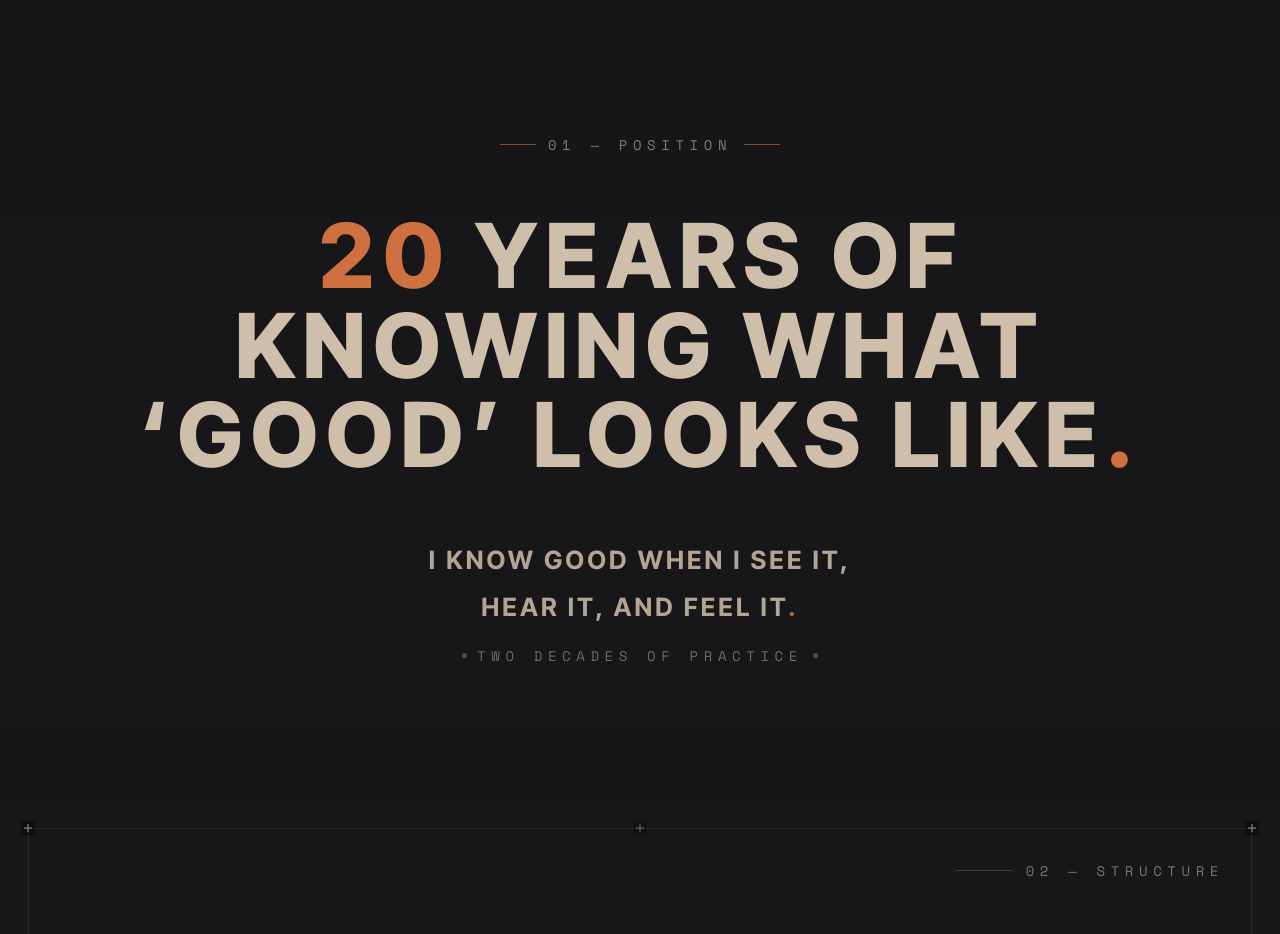
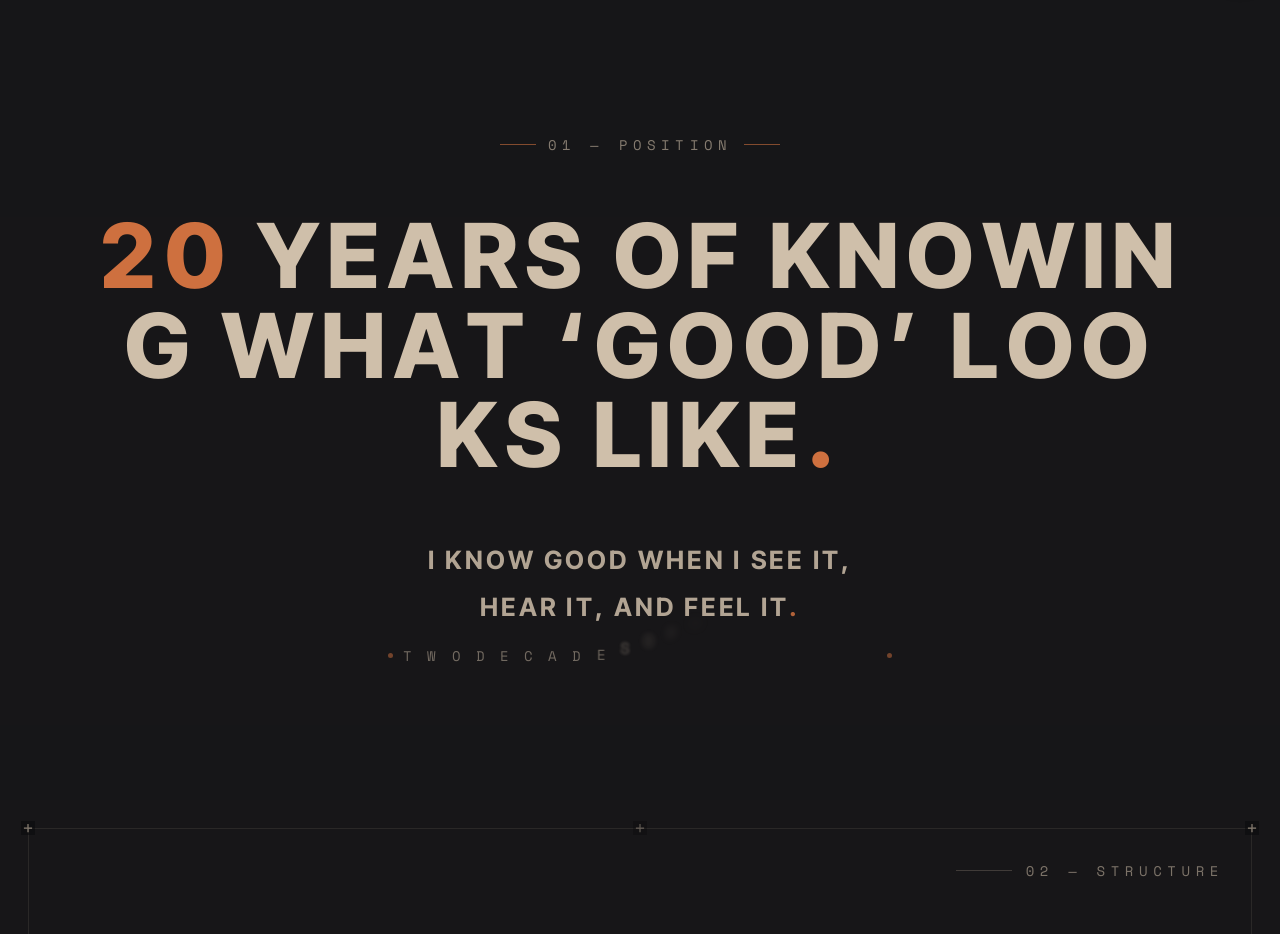
Before and after one commit to Jeffo32/wolfe-co-landing, a React (Vite) app: page / in a window 1280 px wide. Shown: the part 800-1734 px from the top of the page. Built offline with nearby package versions, Linux system fonts and the light colour scheme.

Commit message:
feat(statement): scroll-driven letter-by-letter staggered reveal

```diff
--- a/src/App.jsx
+++ b/src/App.jsx
@@ -4,6 +4,7 @@ import SectionMedia from './components/SectionMedia.jsx';
 import BackgroundEditor from './components/BackgroundEditor.jsx';
 import WolfeMark from './components/WolfeMark.jsx';
 import { useMedia } from './media/MediaContext.jsx';
+import { makeSplitter } from './components/SplitText.jsx';
 
 // ---------- DIVISIONS HUB (concentric rings + sparkles) ----------
 const DivisionsHub = () => (
@@ -136,6 +137,36 @@ export default function WolfeCoLanding() {
   );
 }
 
+// Hook: drives an entrance progress on `ref` based on how far the nearest
+// <section> has entered the viewport. Sets CSS var --p (0 → 1).
+// 0 = section's top edge is one full viewport below the top.
+// 1 = section's top edge has reached the top of the viewport.
+function useScrollEnter(ref, { throw_ = 1 } = {}) {
+  useEffect(() => {
+    let raf = 0;
+    const apply = () => {
+      raf = 0;
+      const el = ref.current;
+      if (!el) return;
+      const section = el.closest('section') || el;
+      const vh = window.innerHeight || 1;
+      const rect = section.getBoundingClientRect();
+      const p = Math.max(0, Math.min(1, (vh - rect.top) / (vh * throw_)));
+      el.style.setProperty('--p', p.toFixed(4));
+    };
+    const onScroll = () => {
+      if (raf) return;
+      raf = requestAnimationFrame(apply);
+    };
+    window.addEventListener('scroll', onScroll, { passive: true });
+    apply();
+    return () => {
+      window.removeEventListener('scroll', onScroll);
+      if (raf) cancelAnimationFrame(raf);
+    };
+  }, [ref, throw_]);
+}
+
 // Hook: drives a 3D tilt-up on `ref` based on how far the nearest <section> has
 // scrolled past the top of the viewport. Sets CSS vars --tilt and --lift.
 function useScrollTilt(ref, { maxTilt = 22, maxLift = -14, throw_ = 0.6 } = {}) {
@@ -165,6 +196,40 @@ function useScrollTilt(ref, { maxTilt = 22, maxLift = -14, throw_ = 0.6 } = {})
   }, [ref, maxTilt, maxLift, throw_]);
 }
 
+const StatementInner = React.forwardRef(function StatementInner(_, ref) {
+  const split = makeSplitter();
+  return (
+    <div className="wc-statement-inner wc-tilt-target wc-reveal-stage" ref={ref}>
+      <div className="wc-statement-eyebrow">
+        <span className="wc-rule-36" />
+        <span>{split('01 — Position')}</span>
+        <span className="wc-rule-36" />
+      </div>
+
+      <h1 className="wc-statement-line">
+        <span className="wc-statement-num">{split('20')}</span>
+        {split(' Years Of Knowing What ')}
+        {split('‘Good’')}
+        {split(' Looks Like')}
+        <span className="wc-period">{split('.')}</span>
+      </h1>
+
+      <div className="wc-credo">
+        <span className="wc-credo-line">{split('I Know Good When I See It,')}</span>
+        <span className="wc-credo-line">
+          {split('Hear It, And Feel It')}
+          <span className="wc-period">{split('.')}</span>
+        </span>
+        <span className="wc-credo-foot">
+          <span className="wc-ochre-dot" />
+          {split('Two Decades Of Practice')}
+          <span className="wc-ochre-dot" />
+        </span>
+      </div>
+    </div>
+  );
+});
+
 function Landing() {
   const { textScale, tagY } = useMedia();
   const heroMarkRef = useRef(null);
@@ -172,6 +237,7 @@ function Landing() {
 
   useScrollTilt(heroMarkRef);
   useScrollTilt(statementRef, { maxTilt: 18, maxLift: -10 });
+  useScrollEnter(statementRef);
 
   useEffect(() => {
     let meta = document.querySelector('meta[name="viewport"]');
@@ -279,6 +345,30 @@ function Landing() {
         #statement {
           perspective: 1400px;
           perspective-origin: 50% 60%;
+        }
+
+        /* ---------- LETTER-BY-LETTER REVEAL ---------- */
+        .wc-reveal-stage {
+          --p: 0;
+          --step: 0.009;   /* progress units between consecutive letters starting */
+          --rev: 0.05;     /* progress duration of a single letter's reveal */
+        }
+        .wc-letter {
+          display: inline-block;
+          --start: calc(var(--i, 0) * var(--step));
+          --r: clamp(0, calc((var(--p) - var(--start)) / var(--rev)), 1);
+          opacity: var(--r);
+          transform:
+            scale(calc(1 + (1 - var(--r)) * 0.55))
+            translateY(calc((1 - var(--r)) * -28px))
+            rotateX(calc((1 - var(--r)) * 35deg));
+          transform-origin: 50% 60%;
+          filter: blur(calc((1 - var(--r)) * 6px));
+          transition:
+            opacity 90ms linear,
+            transform 90ms cubic-bezier(0.18, 0.7, 0.28, 1),
+            filter 90ms linear;
+          will-change: transform, opacity, filter;
         }
         .wc-hero-co {
           font-family: 'Space Mono', monospace;
@@ -1342,27 +1432,7 @@ function Landing() {
           {/* 2. STATEMENT */}
           <Section id="statement">
             <SectionMedia id="statement" overlay={0.55} />
-            <div className="wc-statement-inner wc-tilt-target" ref={statementRef}>
-              <div className="wc-statement-eyebrow">
-                <span className="wc-rule-36" />
-                <span>01 — Position</span>
-                <span className="wc-rule-36" />
-              </div>
-
-              <h1 className="wc-statement-line">
-                <span className="wc-statement-num">20</span> Years Of Knowing What &lsquo;Good&rsquo; Looks Like<span className="wc-period">.</span>
-              </h1>
-
-              <div className="wc-credo">
-                <span className="wc-credo-line">I Know Good When I See It,</span>
-                <span className="wc-credo-line">Hear It, And Feel It<span className="wc-period">.</span></span>
-                <span className="wc-credo-foot">
-                  <span className="wc-ochre-dot" />
-                  Two Decades Of Practice
-                  <span className="wc-ochre-dot" />
-                </span>
-              </div>
-            </div>
+            <StatementInner ref={statementRef} />
           </Section>
 
           {/* 3. DIVISIONS — schematic diagram layout */}
--- /dev/null
+++ b/src/components/SplitText.jsx
@@ -0,0 +1,27 @@
+import React from 'react';
+
+// Creates a closure that hands out monotonically-increasing letter indices.
+// Use a fresh splitter per render so the counter resets each time React re-renders.
+export function makeSplitter(start = 0) {
+  let i = start;
+  return function split(text) {
+    const out = [];
+    Array.from(text).forEach((ch, idx) => {
+      if (ch === ' ') {
+        out.push(' '); // plain whitespace text node — browser handles word spacing
+      } else {
+        out.push(
+          <span
+            key={`${i}-${idx}`}
+            className="wc-letter"
+            style={{ '--i': i }}
+          >
+            {ch}
+          </span>
+        );
+        i++;
+      }
+    });
+    return out;
+  };
+}
```
